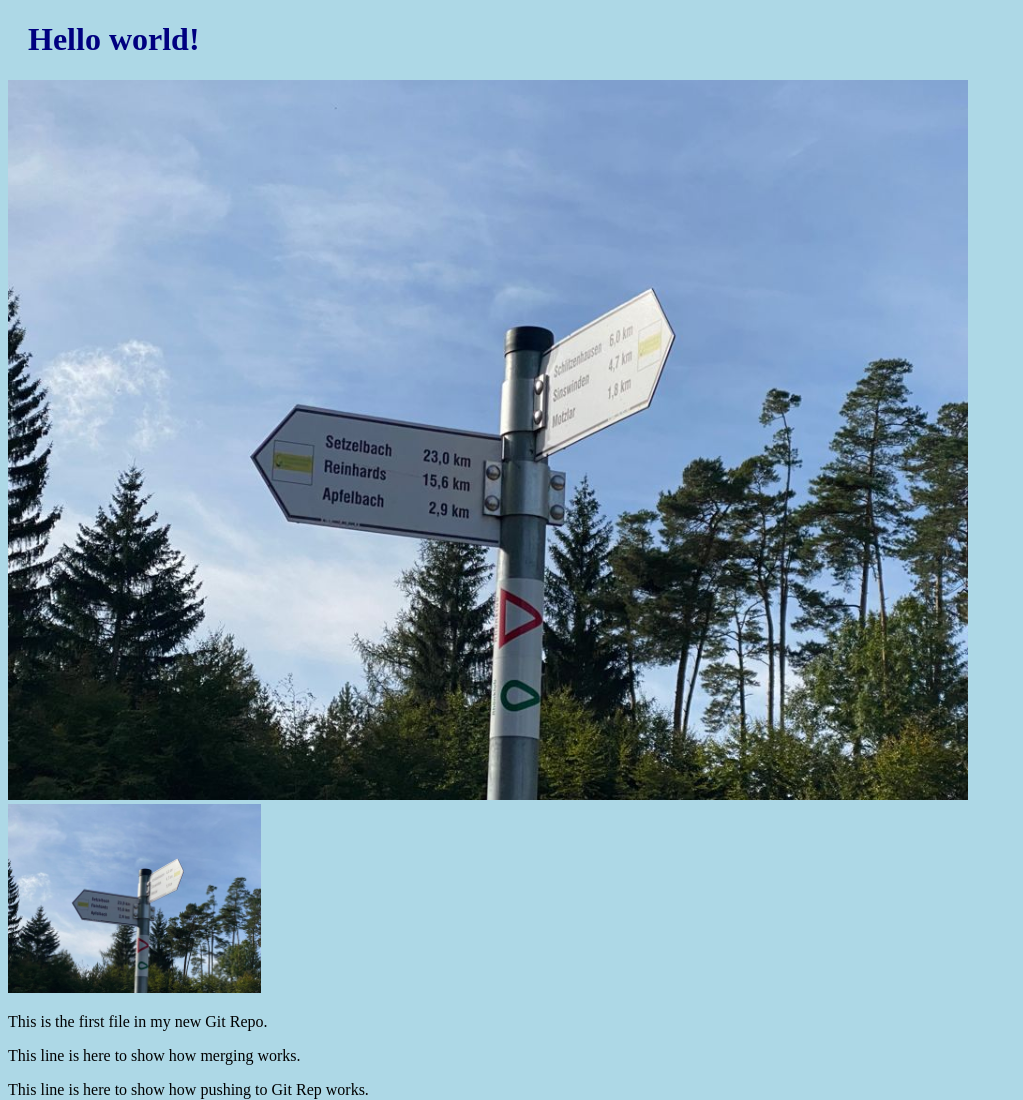
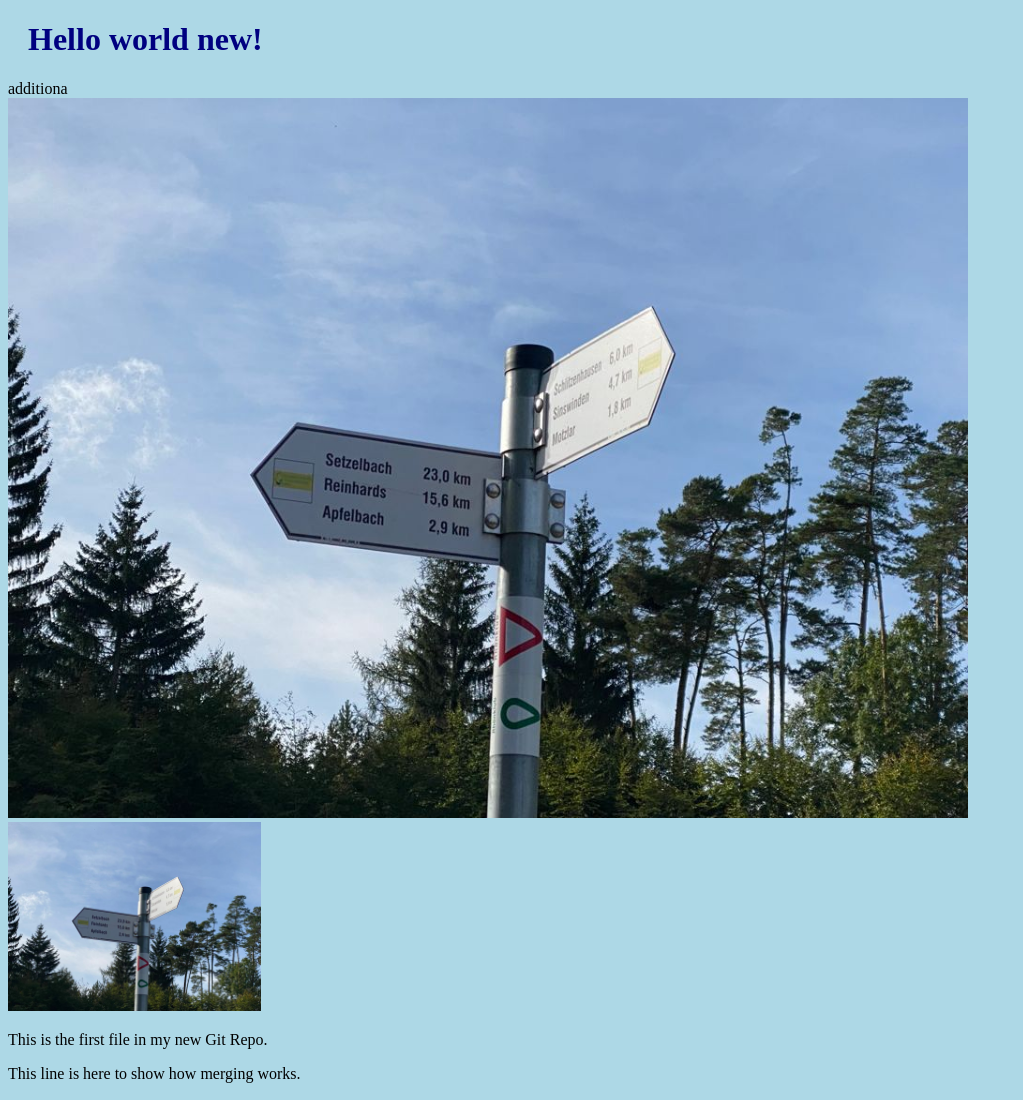
Before and after one commit to Nessi76/hello-world, a plain HTML site: page index.html in a window 1280 px wide. Shown: the top 1100 px of the page, without its empty margins (0-1023 px from the left). Drawn offline with Linux system fonts and the light colour scheme.

Commit message:
Testing updating text

```diff
--- a/index.html
+++ b/index.html
@@ -6,7 +6,8 @@
 </head>
 <body>
 
-<h1>Hello world!</h1>
+<h1>Hello world new!</h1>
+  <div>additiona</div>
 <div><img src="wegweiser.jpg" alt="Wegweiser" style="width: 100%; max-width:960px"></div>
 <div><img src="wegweiser2.jpg" alt="Wegweiser" style="width: 20%; max-width:960px"></div>
 <p>This is the first file in my new Git Repo.</p>
```
